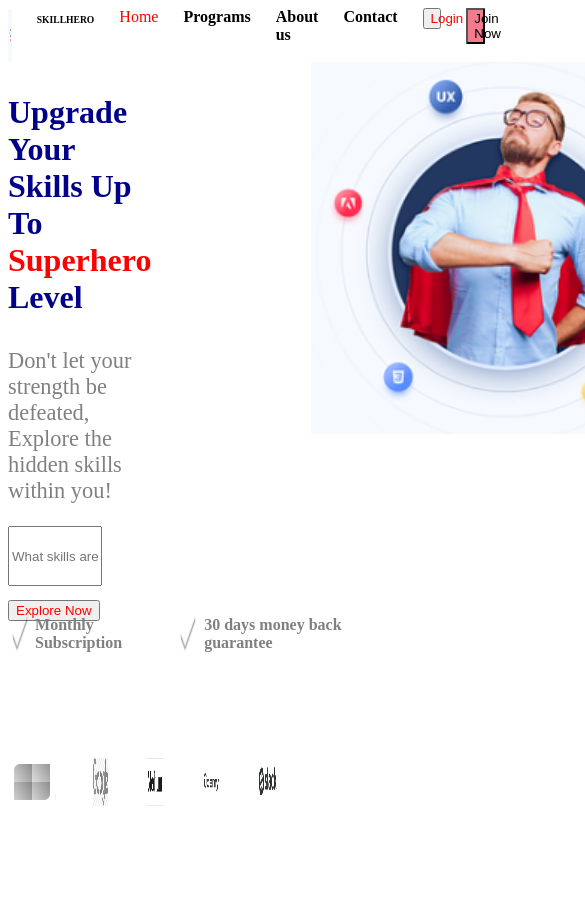
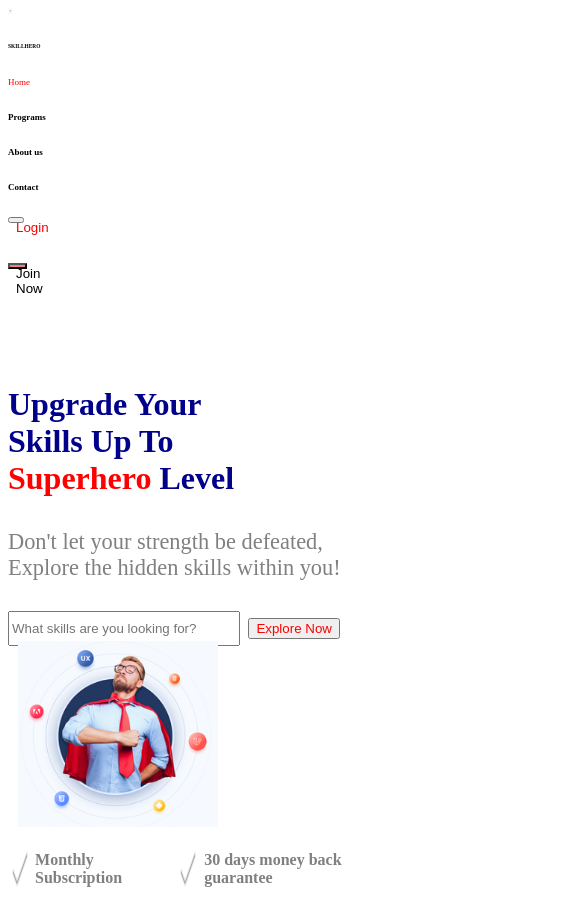
Before and after one commit to NancyMurangira/SkillHero-Assessment, a plain HTML site: page index.html in a window 390 px wide. Shown: the top 906 px of the page, 585 px wide, since content can reach past the window. Before the commit the page ends 844 px from the top, so only its background shows below. Drawn offline with Linux system fonts and the light colour scheme.

Commit message:
added media querries

```diff
--- a/index.html
+++ b/index.html
@@ -9,7 +9,7 @@
 <body>
     <div class="navbar">
         <img src="SkillHerologo.png" alt="Logo" class="logo" width="1%">
-        <h1 style="font-size:60%;" ><b class="valo"> SKILLHERO</b></b></h1>
+        <h1 style="font-size:60%;" ><b class="Hero"> SKILLHERO</b></b></h1>
         <span class="Home">Home</span>
          <span><b>Programs</b></span>
           <span><b>About us</b></span>
@@ -30,8 +30,8 @@
         <button id="get">Explore Now</button>
     </div>
 
-    <div class="girlwithpet">
-        <img src="FIrst picture.png" alt ="Hero Man" width="400px" style="margin-left: 40%;">
+    <div class="Heroman">
+        <img src="FIrst picture.png" alt ="Hero Man"   >
     </div>
     </div>
 
--- a/style.css
+++ b/style.css
@@ -8,7 +8,7 @@
 }
 
 .login{
-    width: 5%;
+    width: 4%;
     height: 3%;
     color: red;
 }
@@ -22,6 +22,10 @@
 .Column1{
     display: flex;
     font-size: xx-large;
+}
+.Column1 img{
+    padding-left: 200px;
+    width: 400px;
 }
 
 .input{
@@ -50,3 +54,27 @@ color: red;
     display: flex;
     gap: 10%;
  }
+
+
+ @media screen and (min-width:375px) and (max-width:435px){
+
+    .navbar{
+        font-size: 9px;
+        display:grid;
+    }
+
+    .Column1{
+       display: grid;
+    }
+
+    .Column3{
+        display: flex;
+        flex-wrap: wrap;
+
+    }
+    .Column1 img{
+        padding-left: 10px;
+        width: 200px;
+    }
+
+ }
```
